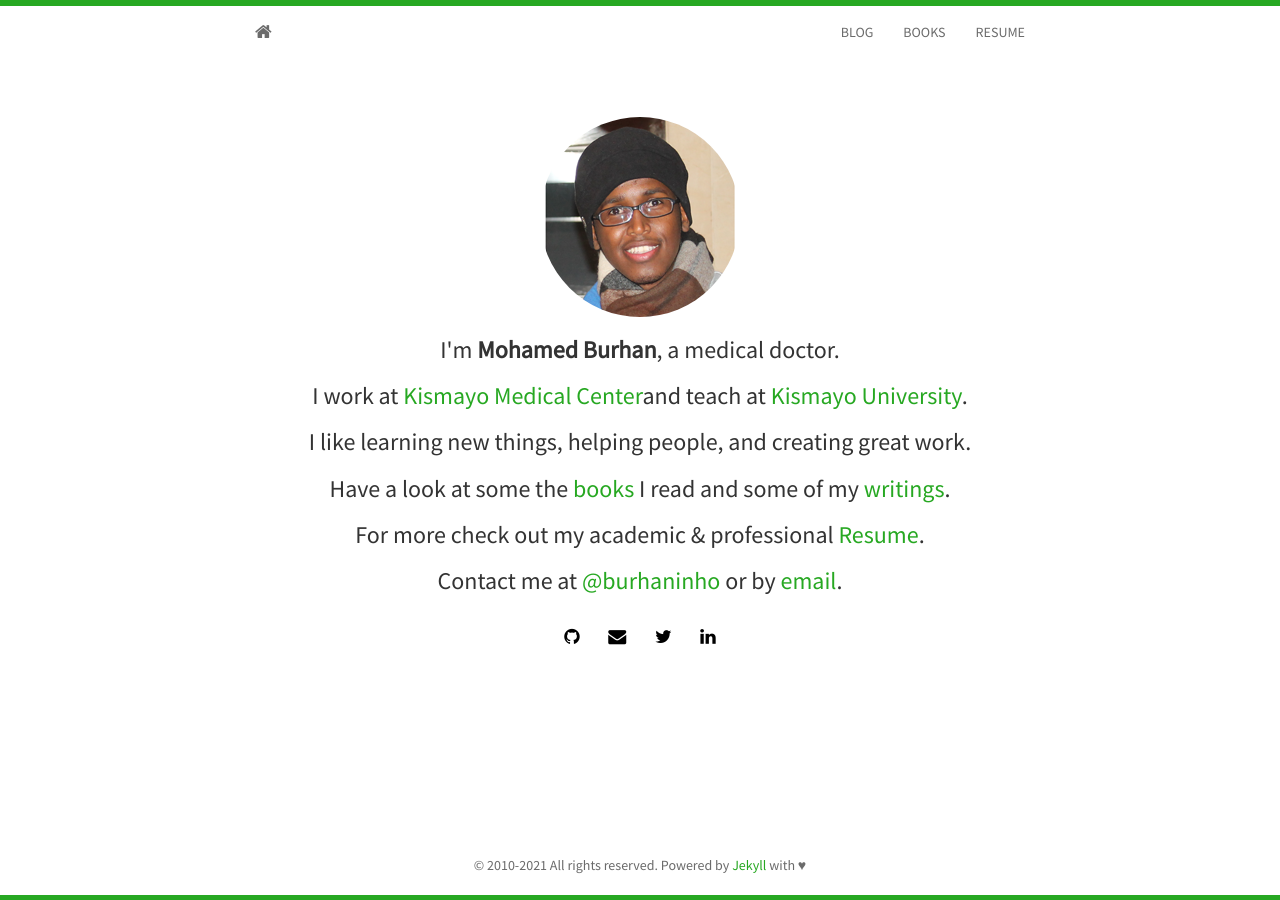
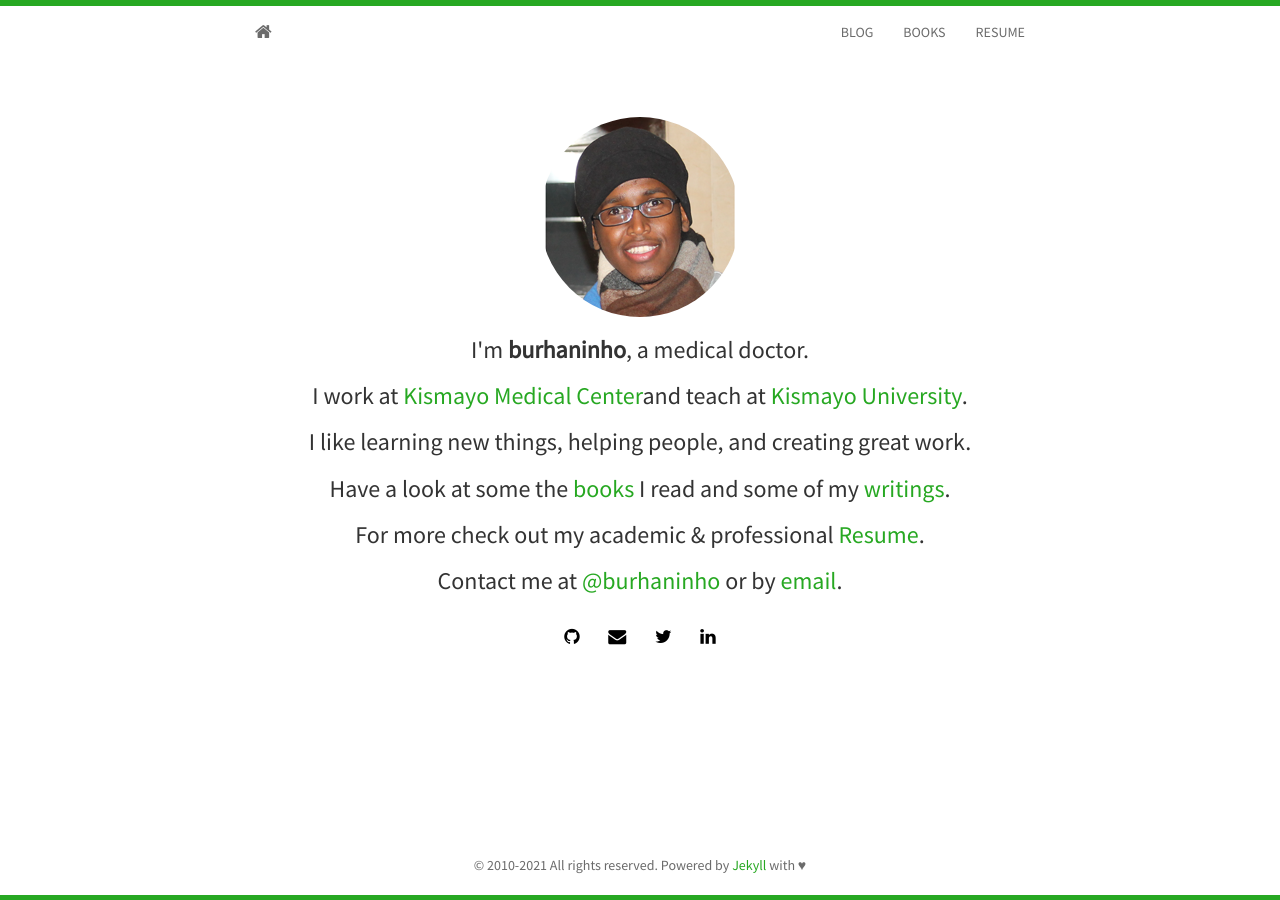
Before and after one commit to burhaninho/burhaninho.github.io, a Jekyll site: the page built from index.html, in a window 1280 px wide. Built offline with Jekyll 4.4.1, drawn with Linux system fonts in a browser that asks for light colours; nearby versions of some CDN libraries; the list of posts is cut into pages by our own code.

Commit message:
Update _config.yml

```diff
--- a/_config.yml
+++ b/_config.yml
@@ -22,7 +22,7 @@ port: 3000
 safe: true
 url: http://burhaninho.com
 baseurl: http://burhaninho.com/
-author: Mohamed Burhan
+author: burhaninho
 description: Mohamed Burhan - A Father, Doctor, Lecturer and Entrepreneur based in Kismayo, Jubbaland, Somalia.
 avatar: bio.png
 twitter:
```
